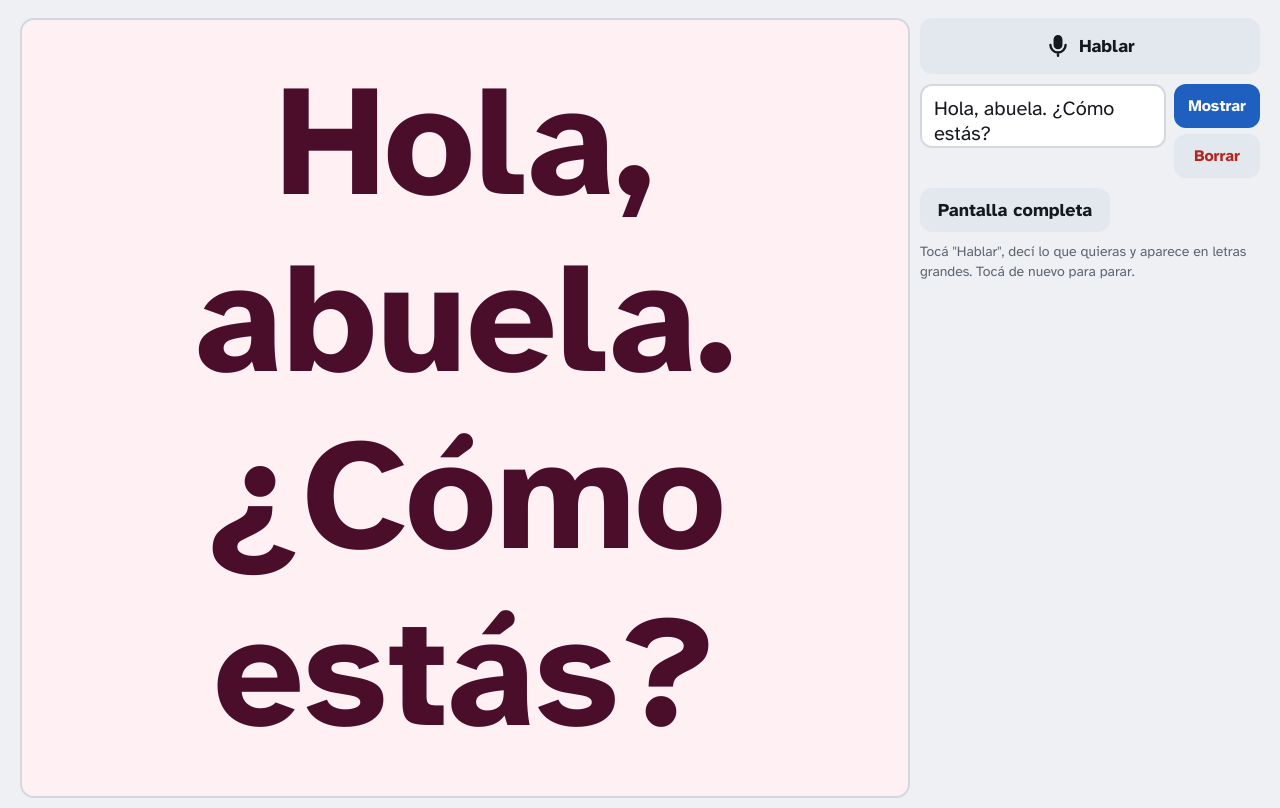
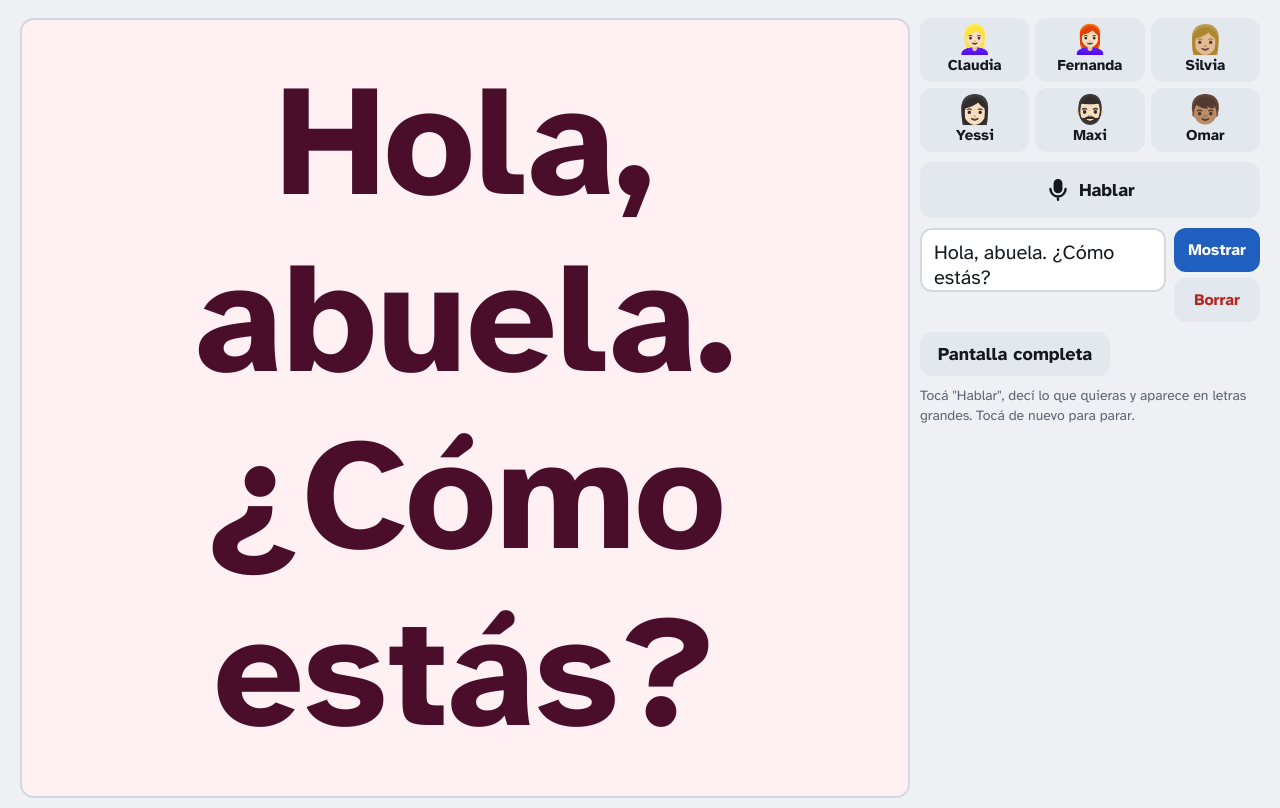
Before and after one commit to omareduardogimenez87/abu, a plain HTML site: page index.html in a window 1280 px wide. Drawn offline with Linux system fonts and the light colour scheme.

Commit message:
Agregar avatares de la familia para mostrar quién le habla a la abuela
Co-Authored-By: Claude Opus 5.5 <noreply@anthropic.com>
Claude-Session: https://claude.ai/code/session_01B3u1a6epjCXkhow7y8hSXE

```diff
--- a/index.html
+++ b/index.html
@@ -41,7 +41,13 @@ button{cursor:pointer}
 
 /* Reading panel */
 .read{flex:1 1 55%;min-height:0;position:relative;border-radius:14px;background:var(--read-bg);color:var(--read-fg);
-  border:2px solid var(--line);overflow:hidden;display:flex}
+  border:2px solid var(--line);overflow:hidden;display:flex;flex-direction:column}
+.who{flex:none;margin:0;padding:14px 90px 0;text-align:center;font-weight:700;font-size:clamp(22px,6vw,40px);line-height:1.2}
+.who .em{font-size:1.4em;vertical-align:-0.15em;margin-right:.25em}
+.people{display:grid;grid-template-columns:repeat(3,1fr);gap:6px}
+.person{border:2px solid transparent;border-radius:12px;padding:6px 4px;background:var(--chip);color:var(--ink);font-size:15px;font-weight:700;display:flex;flex-direction:column;align-items:center;gap:2px}
+.person .em{font-size:28px;line-height:1}
+.person.on{border-color:var(--accent);background:var(--panel)}
 .read-inner{flex:1;min-width:0;display:flex;align-items:center;justify-content:center;padding:4%;overflow:auto;transition:transform .35s ease}
 .read.flipped .read-inner{transform:rotate(180deg)}
 #out{margin:0;width:100%;text-align:center;font-weight:700;line-height:1.12;white-space:pre-wrap;overflow-wrap:normal;word-break:normal}
@@ -126,6 +132,7 @@ html:has(.app.present), html:has(.app.present) body{background:#fff0f4}
 
 <div class="app" id="app">
   <div class="read s-rosa" id="read" aria-live="polite">
+    <p class="who" id="who" hidden></p>
     <div class="read-inner" id="readInner"><p id="out"></p></div>
 
     <button class="exit" id="exit" type="button">Volver</button>
@@ -134,6 +141,7 @@ html:has(.app.present), html:has(.app.present) body{background:#fff0f4}
   </div>
 
   <div class="ctrl">
+    <div class="people" id="people" role="group" aria-label="¿Quién le habla?"></div>
     <button class="btn big mic" id="mic" type="button" hidden aria-pressed="false"><svg viewBox="0 0 24 24" fill="none" stroke="currentColor" stroke-width="2.2" stroke-linecap="round" aria-hidden="true"><rect x="9" y="3" width="6" height="11" rx="3" fill="currentColor"/><path d="M5 11a7 7 0 0 0 14 0M12 18v3"/></svg><span id="micLbl">Hablar</span></button>
     <p class="mic-msg" id="micMsg" hidden></p>
     <div class="compose">
@@ -387,6 +395,24 @@ html:has(.app.present), html:has(.app.present) body{background:#fff0f4}
   if(window.ResizeObserver){ new ResizeObserver(function(){ fit(); }).observe(inner); }
   txt.value=load('draft','Hola, abuela. ¿Cómo estás?');
   $('flip').classList.toggle('on',st.flip); $('flip').setAttribute('aria-pressed',st.flip);
+  /* ---- who is talking: avatar + name shown above the text ---- */
+  var PEOPLE=[['👱🏻‍♀️','Claudia'],['👩🏻‍🦰','Fernanda'],['👩🏼','Silvia'],['👩🏻','Yessi'],['🧔🏻‍♂️','Maxi'],['👦🏽','Omar']];
+  var who=load('who','');
+  function drawWho(){
+    var box=$('people'); box.innerHTML='';
+    PEOPLE.forEach(function(pp){
+      var b=document.createElement('button'); b.type='button'; b.className='person'+(who===pp[1]?' on':''); b.setAttribute('aria-pressed',who===pp[1]);
+      var e=document.createElement('span'); e.className='em'; e.textContent=pp[0]; b.appendChild(e);
+      b.appendChild(document.createTextNode(pp[1]));
+      b.onclick=function(){ who=(who===pp[1]?'':pp[1]); save('who',who); drawWho(); };
+      box.appendChild(b);
+    });
+    var w=$('who'), cur=PEOPLE.filter(function(pp){return pp[1]===who;})[0];
+    w.innerHTML=''; w.hidden=!cur;
+    if(cur){ var e=document.createElement('span'); e.className='em'; e.textContent=cur[0]; w.appendChild(e); w.appendChild(document.createTextNode(cur[1])); }
+    fit();
+  }
+  drawWho();
   drawPh(); drawHist(); drawSize(); drawScheme(); render(txt.value);
   if(document.fonts && document.fonts.ready){ document.fonts.ready.then(fit); }
 })();
```
